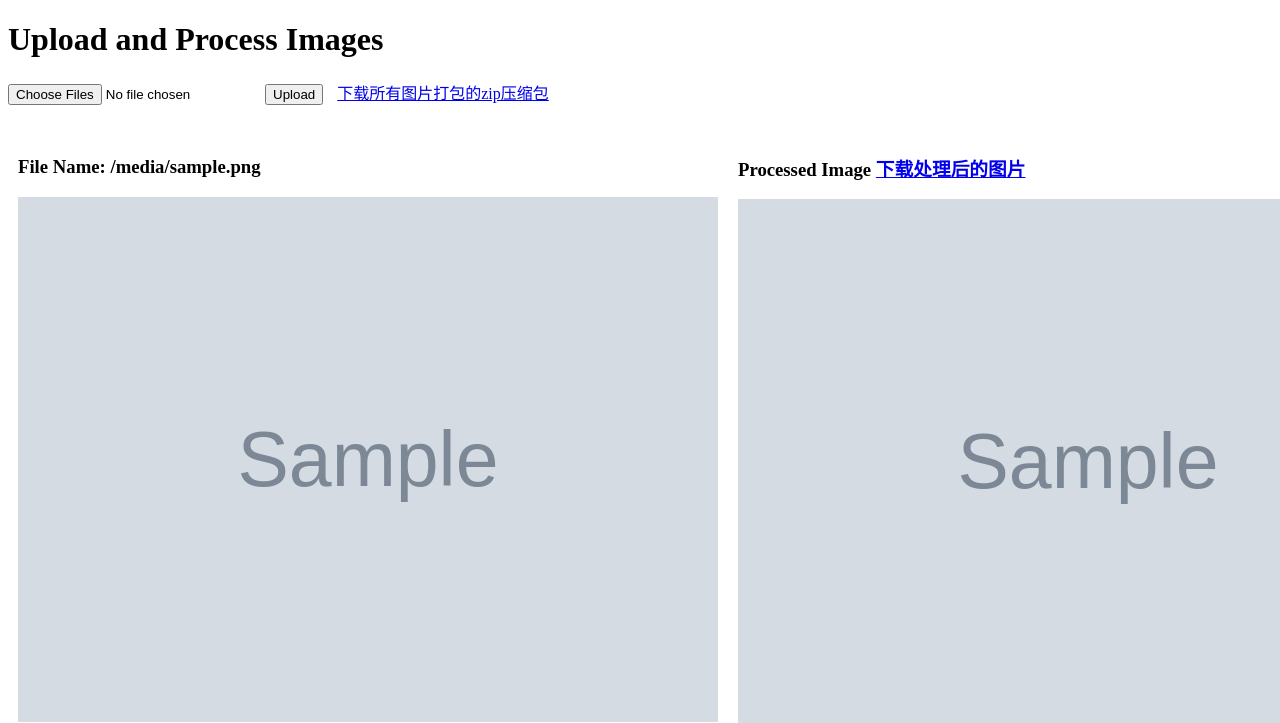
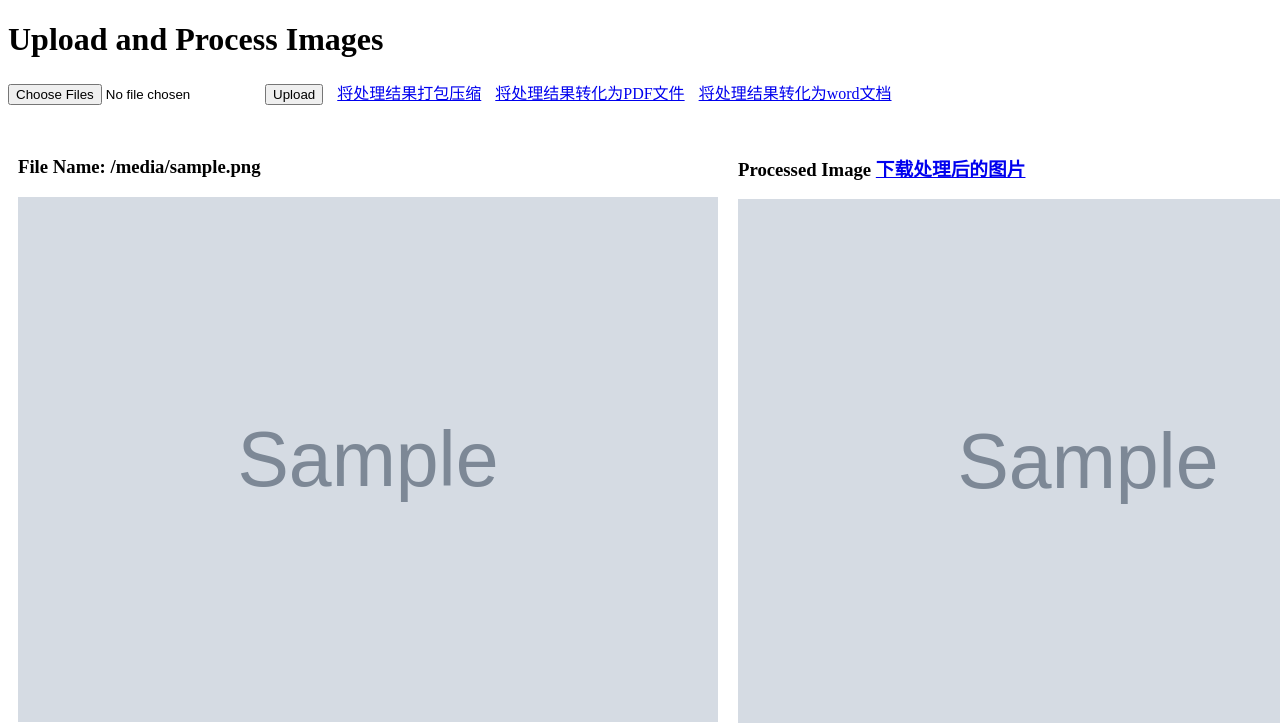
Before and after one commit to smnra/imageBinarizationFlask, a Flask app: template app/templates/upload.html in a window 1280 px wide; the page is wider, and only the part inside the window is pictured. Shown: the top 723 px of that part. Run offline with Flask 3, Linux system fonts and the light colour scheme; the template is opened without the code that fills it: most values are stand-ins (such as "Sample title", 1, 10 or a date in 2020); grey boxes marked "Sample" are stand-in pictures.

Commit message:
添加下载 pdf文档 和 word文档

```diff
--- a/app/main.py
+++ b/app/main.py
@@ -7,7 +7,12 @@ import os
 from flask import Flask, request, render_template, url_for, send_from_directory, redirect
 from werkzeug.utils import secure_filename
 
+from reportlab.lib.pagesizes import letter
+from reportlab.pdfgen import canvas
+from PIL import Image
 
+from docx import Document
+from docx.shared import Inches, Pt
 
 
 app = Flask(__name__)
@@ -117,6 +122,69 @@ def allowed_file(filename):
 
 
 
+#  图片处理为Word文档
+def create_word_file(processed_images):
+    word_filename = os.path.join(create_date_subdirectory(app.config['OUTPUT_FOLDER']),'processed_images.docx')
+    doc = Document()
+    section = doc.sections[0]
+    section.top_margin = Inches(0.75)
+    section.bottom_margin = Inches(0.75)
+    section.left_margin = Inches(0.75)
+    section.right_margin = Inches(0.75)
+
+    for _, _, processed_img_url in processed_images:
+        local_path = processed_img_url.replace('/', os.sep).split(app.config['OUTPUT_FOLDER'] + os.sep)[1]
+        img_path = os.path.join(app.config['OUTPUT_FOLDER'], local_path)
+        img = Image.open(img_path)
+        img_width, img_height = img.size
+        img_ratio = img_height / img_width
+        doc_img_width = Inches(8.0)  # 80% of the page width minus margins
+        doc_img_height = doc_img_width * img_ratio
+
+        paragraph = doc.add_paragraph()
+        run = paragraph.add_run()
+        run.add_picture(img_path, width=doc_img_width, height=doc_img_height)
+        paragraph.alignment = 1  # Center alignment
+        paragraph.space_after = Pt(10)  # 10 pixels spacing after each image
+
+    doc.save(word_filename)
+    return word_filename
+
+
+
+
+
+
+#     图片处理为PDF文件
+def create_pdf_file(processed_images):
+    pdf_filename = os.path.join(create_date_subdirectory(app.config['OUTPUT_FOLDER']), 'processed_images.pdf')
+    c = canvas.Canvas(pdf_filename, pagesize=letter)
+    width, height = letter
+    margin_top_bottom = height * 0.07
+    margin_left_right = width * 0.07
+    pdf_img_width = width * 0.86
+    y_offset = height - margin_top_bottom
+    spacing = 10  # 图片之间的间隔距离
+
+    for _, _, processed_img_url in processed_images:
+        local_path = processed_img_url.replace('/', os.sep).split(app.config['OUTPUT_FOLDER'] + os.sep)[1]
+        img_path = os.path.join(app.config['OUTPUT_FOLDER'], local_path)
+        img = Image.open(img_path)
+        img_width, img_height = img.size
+        img_ratio = img_height / img_width
+        pdf_img_height = pdf_img_width * img_ratio
+
+        if y_offset - pdf_img_height < margin_top_bottom:
+            c.showPage()
+            y_offset = height - margin_top_bottom
+
+        c.drawImage(img_path, margin_left_right, y_offset - pdf_img_height, width=pdf_img_width, height=pdf_img_height)
+        y_offset -= (pdf_img_height + spacing)
+
+    c.save()
+    return pdf_filename
+
+
 
 #  打包压缩过程
 def create_date_subdirectory(base_folder):
@@ -167,7 +235,12 @@ def upload_and_process():
         # 生成 zip 文件
         if processed_images:
             zip_filename = create_zip_file(processed_images)
-            return render_template('upload.html', processed_images=processed_images,zip_download_link='/'+zip_filename)
+            pdf_filename = create_pdf_file(processed_images)
+            word_filename = create_word_file(processed_images)
+            return render_template('upload.html', processed_images=processed_images,
+                                   zip_download_link='/' + zip_filename,
+                                   pdf_download_link='/' + pdf_filename,
+                                   word_download_link='/' + word_filename)
 
     return render_template('upload.html')
 
--- a/app/templates/upload.html
+++ b/app/templates/upload.html
@@ -36,9 +36,19 @@
     <form method="post" enctype="multipart/form-data">
         <input type="file" name="files" multiple>
         <input type="submit" value="Upload">
+
         {% if zip_download_link %}
-            <a href="{{ zip_download_link }}" style="margin-left: 10px;">下载所有图片打包的zip压缩包</a>
+            <a href="{{ zip_download_link }}" style="margin-left: 10px;" target="_blank">将处理结果打包压缩</a>
         {% endif %}
+
+        {% if pdf_download_link  %}
+            <a href="{{ pdf_download_link  }}" style="margin-left: 10px;" target="_blank">将处理结果转化为PDF文件</a>
+        {% endif %}
+
+        {% if word_download_link  %}
+            <a href="{{ word_download_link  }}" style="margin-left: 10px;" target="_blank">将处理结果转化为word文档</a>
+        {% endif %}
+
     </form>
     <div class="image-container">
         {% for filename, original_img, processed_img in processed_images %}
```
